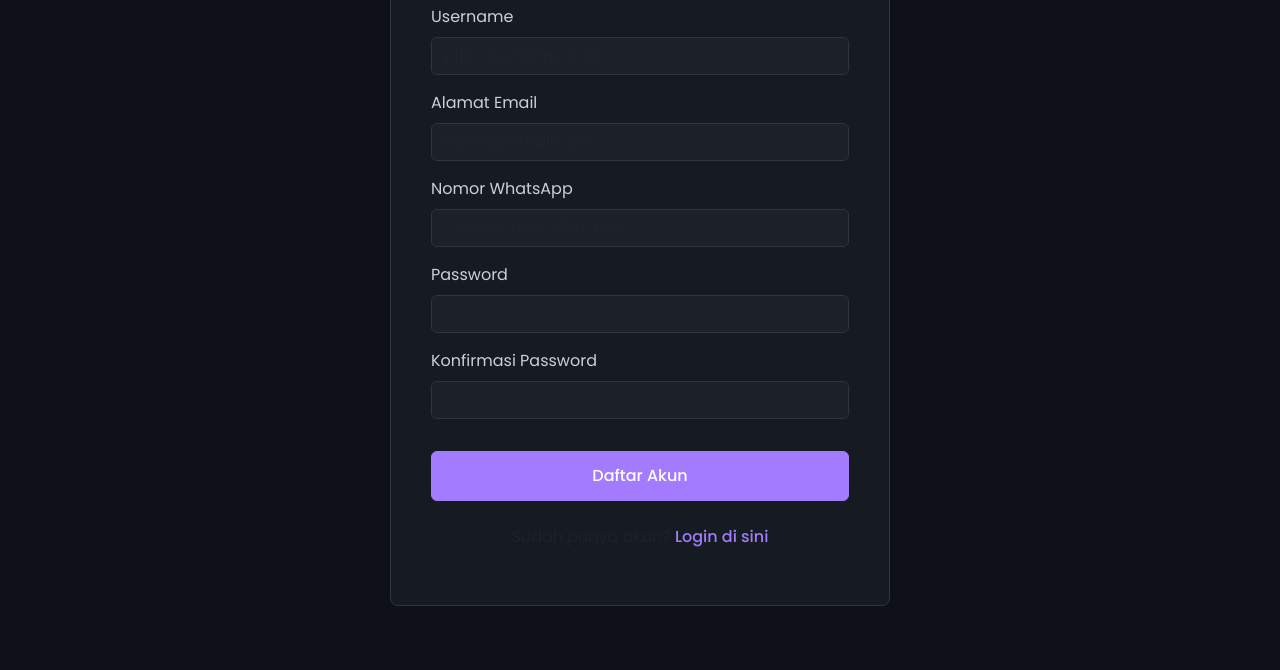
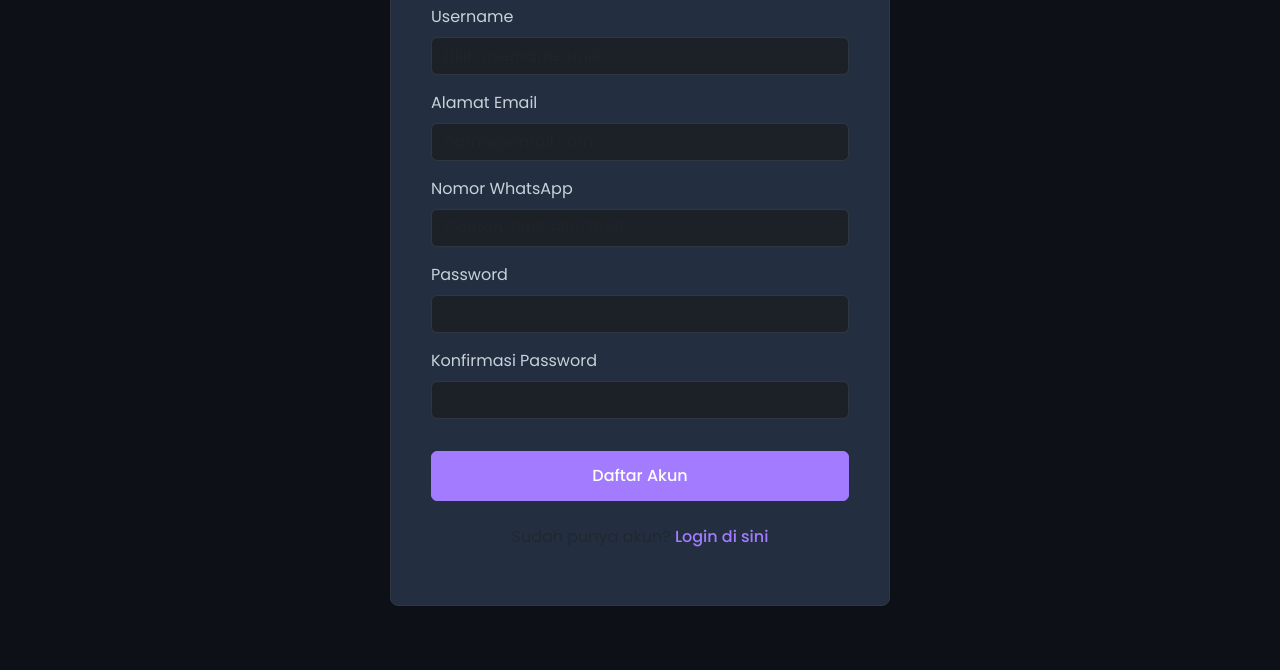
Before and after one commit to ahmadzakiyox/autohidrolik, a website: page public/register.html in a window 1280 px wide. Shown: the part 219-889 px from the top of the page. Drawn offline with nearby package versions, Linux system fonts and the light colour scheme.

Commit message:
Update register.html

```diff
--- a/public/register.html
+++ b/public/register.html
@@ -10,7 +10,7 @@
     <style>
         :root {
             --bg-color: #0d1117;
-            --container-bg: #161b22;
+            --container-bg: #232f41;;
             --input-bg: #1c2128;
             --border-color: #30363d;
             --text-primary: #c9d1d9;
```
